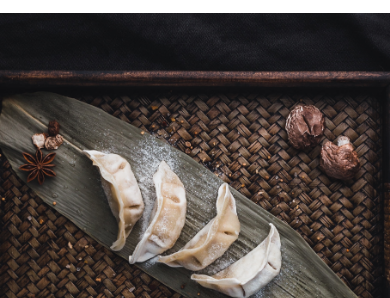
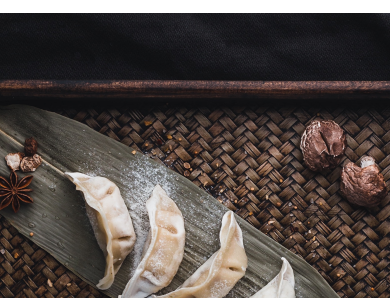
Before and after one commit to pusya/chinasky, a plain HTML site: page index.html in a window 390 px wide. Shown: the part 135-433 px from the top of the page. Drawn offline with nearby package versions, Linux system fonts and the light colour scheme; a web font is replaced by a local one.

Commit message:
resize background imgs

```diff
--- a/css/style.css
+++ b/css/style.css
@@ -212,7 +212,7 @@ a.anchor {
   }
 
   a.anchor {
-    top: -15rem;
+    top: -70rem;
   }
 
   .p-image,
@@ -220,8 +220,10 @@ a.anchor {
     background-attachment: scroll;
   }
 
-  #welcome,
+  #welcome {
+    height: 500px;
+  }
   #p-image2 {
-    height: 430px;
+    height: 350px;
   }
 }
```
